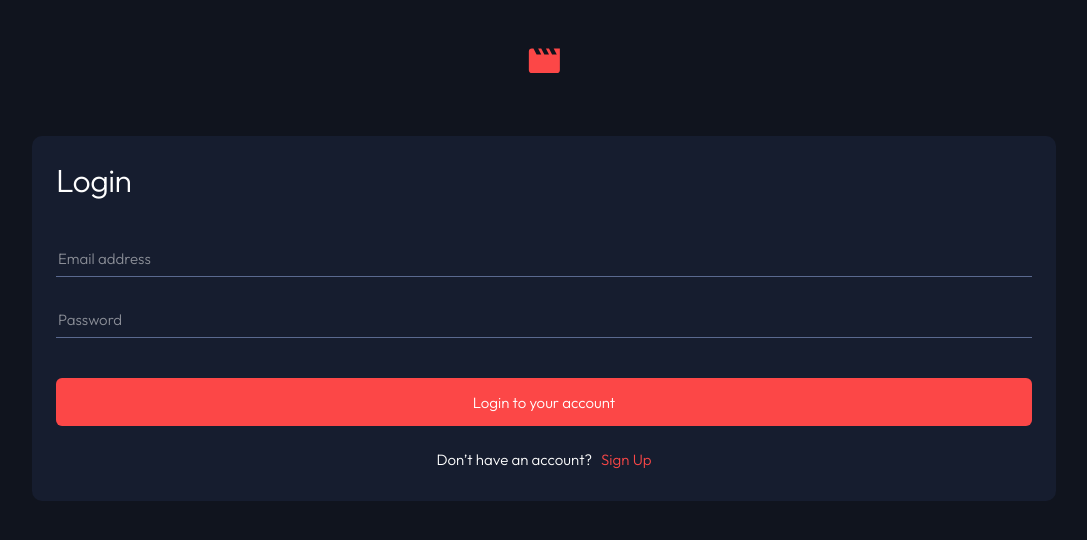
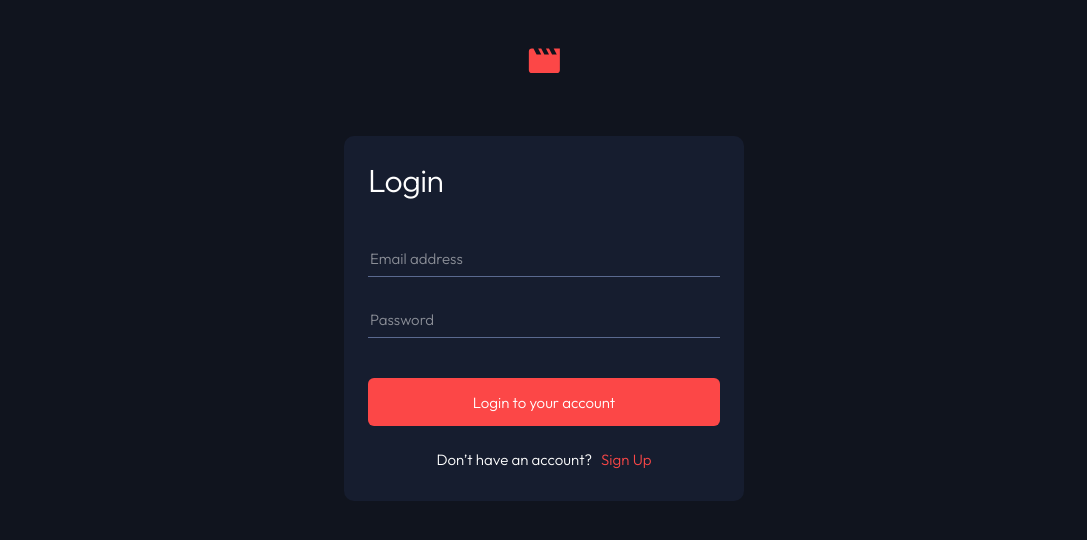
Before and after one commit to ike-tom/entertainment-web-app, a Next.js app: page /login in a window 1280 px wide. Shown: the top 540 px of the page, without its empty margins (96-1183 px from the left). Built offline with nearby package versions, Linux system fonts and the light colour scheme.

Commit message:
fix: correction of styles for Auth Form

```diff
--- a/components/ui/LoginRegisterForm/LoginRegisterForm.module.scss
+++ b/components/ui/LoginRegisterForm/LoginRegisterForm.module.scss
@@ -14,6 +14,9 @@
     flex-direction: column;
     padding: 24px 24px 32px 24px;
     border-radius: 10px;
+    @media screen and (min-width: 768px) {
+      width: 400px;
+    }
 
     .header {
       font-family: 'Outfit';
```
